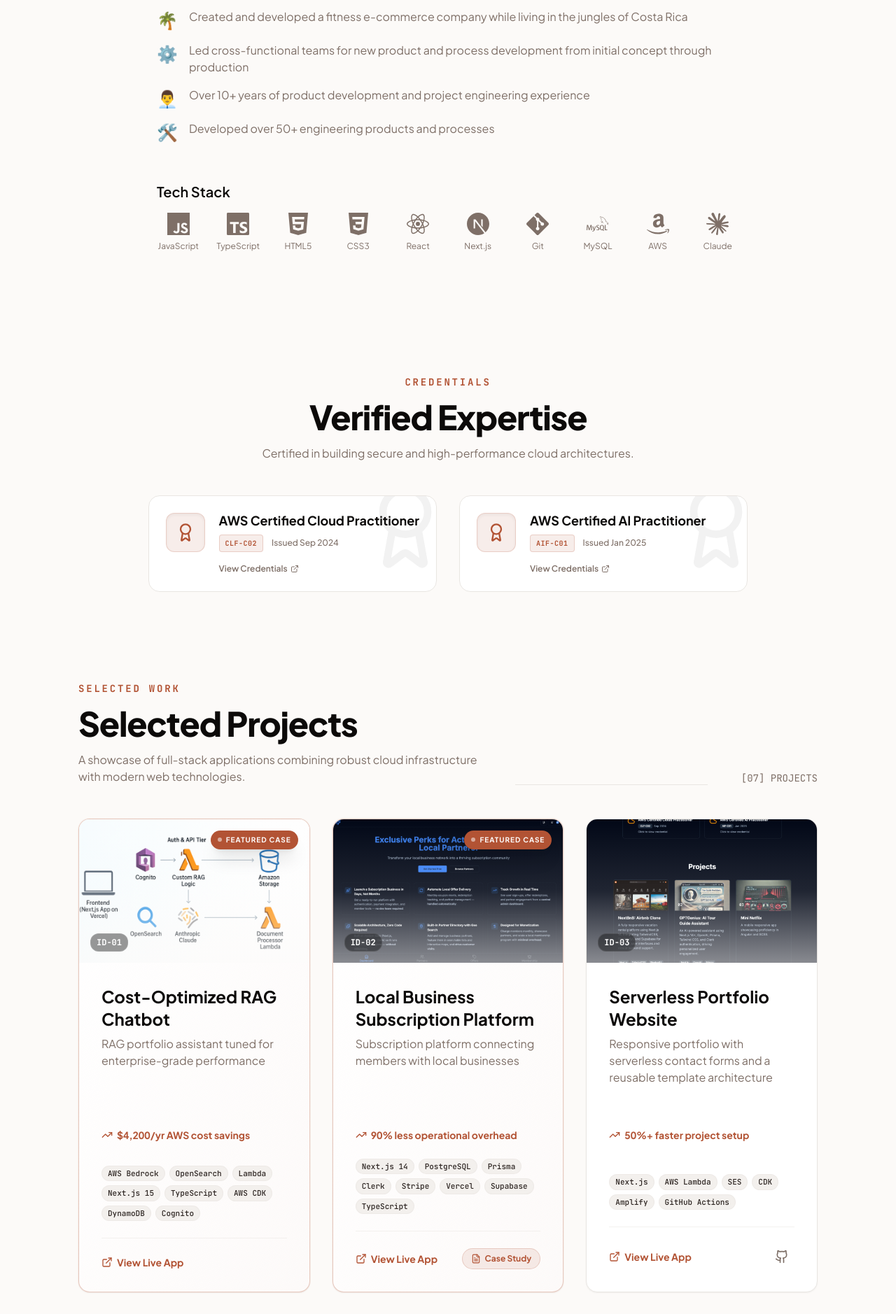
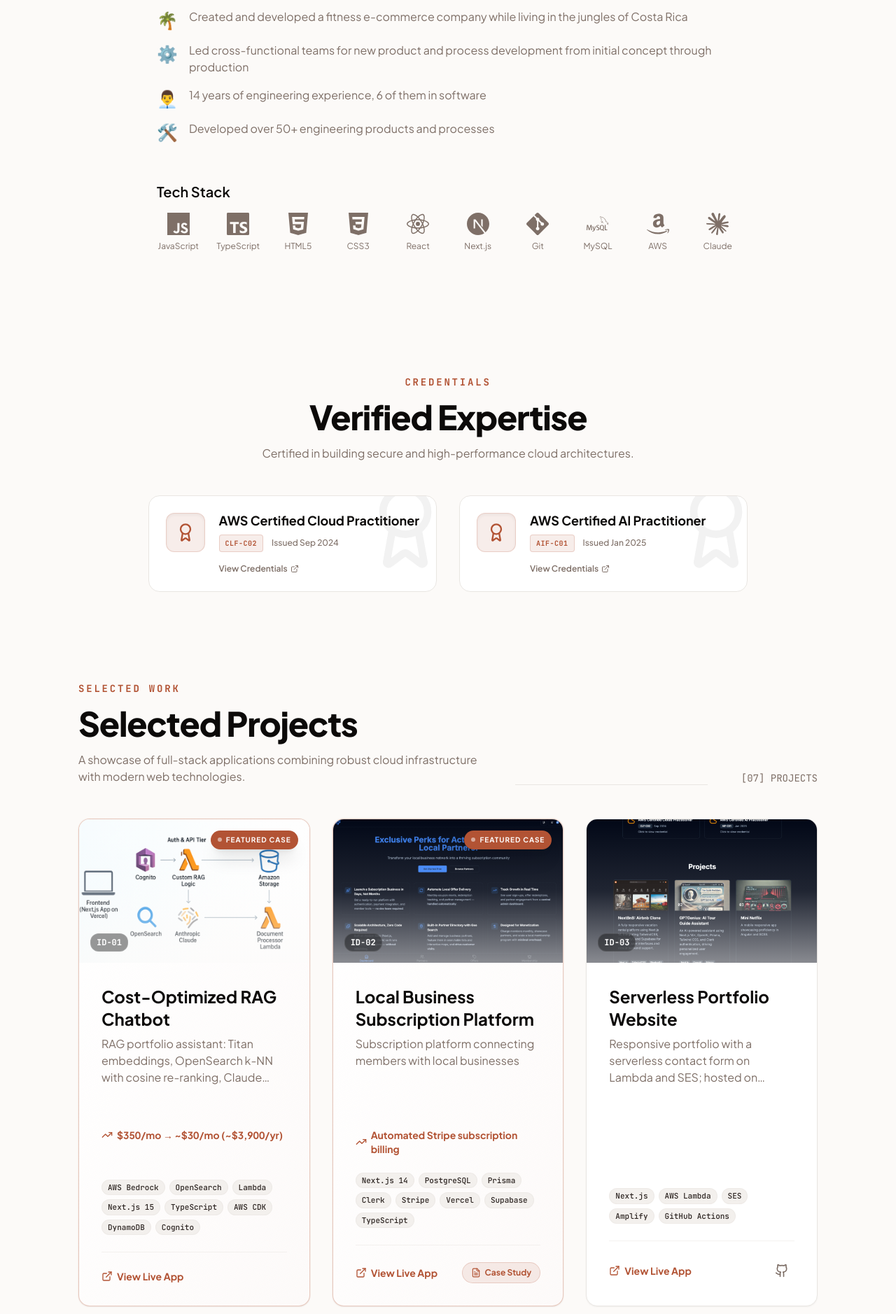
Before and after one commit to simoncheam/portfolio, a Next.js app: page / in a window 1280 px wide. Shown: the part 1340-3218 px from the top of the page at 70% size. Built offline with nearby package versions, Linux system fonts and the light colour scheme.

Commit message:
Align site copy with resume and code: cost line, drop unmeasured metrics and CDK, remove personal projects from consulting bullets, years line

```diff
--- a/components/about.tsx
+++ b/components/about.tsx
@@ -16,7 +16,7 @@
     },
     {
       emoji: '👨‍💼',
-      text: 'Over 10+ years of product development and project engineering experience',
+      text: '14 years of engineering experience, 6 of them in software',
     },
     {
       emoji: '🛠️',
--- a/components/experience.tsx
+++ b/components/experience.tsx
@@ -23,7 +23,7 @@
     responsibilities: [
       "Built the team's Claude Code standards repository — reusable commands, skills, and workflows that made AI-assisted development a shared, reviewable practice",
       "Migrated a legacy merchant module from Ember to a React and TypeScript micro-frontend on single-spa, cutting technical debt with a zero-downtime, feature-flagged rollout",
-      "Built core screens of the self-service online ordering flow with our designer, part of a redesign that contributed to a sustained 44% lift in monthly app installs",
+      "Built core screens of the self-service online ordering flow with our designer, part of a redesign that contributed to a 44% lift in monthly app installs",
       "Localized onboarding, pricing, and merchant education for the UK, Ireland, and Spain, gated behind feature flags for European expansion",
       "Delivered full-stack: onboarding and platform features, merchant email integrations, and Node.js APIs, plus production support that unblocked merchants",
     ],
@@ -34,16 +34,14 @@
     period: "01/2021 - Present",
     location: "Remote",
     responsibilities: [
-      "Built AI-enabled applications with modern frameworks, databases, and AWS cloud services",
       "Streamlined project delivery through AI-assisted spec generation and modular development workflows",
-      "Developed Serverless RAG chatbot with AWS Bedrock, including hallucination safeguards and cost-optimization",
     ],
     keyClient: {
       name: "Jemini.io",
       period: "08/2023 - 08/2024",
       achievements: [
-        "Led discovery workshops to uncover bottlenecks, aligning dev roadmap with business goals — directly increased client acquisition via optimized content ops",
-        "Built a custom React-based process inspection dashboard, reduced inspection time by ~30%",
+        "Led discovery workshops to uncover bottlenecks, aligning dev roadmap with business goals — increased client acquisition via optimized content ops",
+        "Built a custom React-based process inspection dashboard, reduced manufacturing inspection time by ~30%",
         "Enhanced client and development efficiency through AI-based tools and workflows",
       ],
     },
--- a/components/projects.tsx
+++ b/components/projects.tsx
@@ -17,8 +17,8 @@
   {
     title: 'Cost-Optimized RAG Chatbot',
     description:
-      'RAG portfolio assistant tuned for enterprise-grade performance',
-    metric: '$4,200/yr AWS cost savings',
+      'RAG portfolio assistant: Titan embeddings, OpenSearch k-NN with cosine re-ranking, Claude Haiku 4.5, JWT-verified API route',
+    metric: '$350/mo → ~$30/mo (~$3,900/yr)',
     imgUrl: '/images/rag-ai-portfolio-thumbnail.png',
     techStack: ['AWS Bedrock', 'OpenSearch', 'Lambda', 'Next.js 15', 'TypeScript', 'AWS CDK', 'DynamoDB', 'Cognito'],
     liveUrl: 'https://ai-portfolio-chatbot.vercel.app',
@@ -28,7 +28,7 @@
     title: 'Local Business Subscription Platform',
     description:
       'Subscription platform connecting members with local businesses',
-    metric: '90% less operational overhead',
+    metric: 'Automated Stripe subscription billing',
     imgUrl: '/images/membership-platform.png',
     techStack: ['Next.js 14', 'PostgreSQL', 'Prisma', 'Clerk', 'Stripe', 'Vercel', 'Supabase', 'TypeScript'],
     liveUrl: 'https://pinellas-perks-mvp.vercel.app/',
@@ -38,10 +38,9 @@
   {
     title: 'Serverless Portfolio Website',
     description:
-      'Responsive portfolio with serverless contact forms and a reusable template architecture',
-    metric: '50%+ faster project setup',
+      'Responsive portfolio with a serverless contact form on Lambda and SES; hosted on Amplify, Lambda deployed by GitHub Actions with OIDC',
     imgUrl: '/images/portfolio-aws.png',
-    techStack: ['Next.js', 'AWS Lambda', 'SES', 'CDK', 'Amplify', 'GitHub Actions'],
+    techStack: ['Next.js', 'AWS Lambda', 'SES', 'Amplify', 'GitHub Actions'],
     githubUrl: 'https://github.com/simoncheam/portfolio',
     liveUrl: 'https://www.simoncheam.dev',
   },
```
